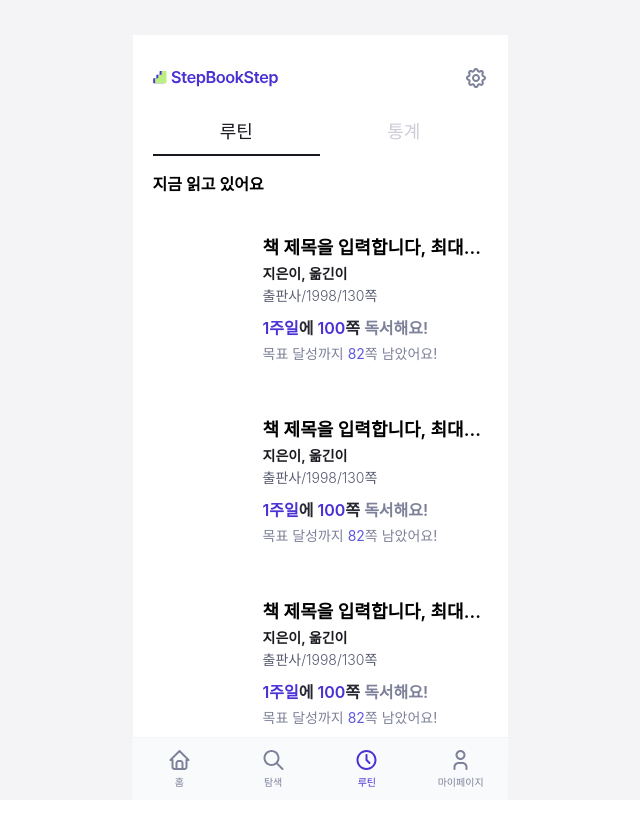
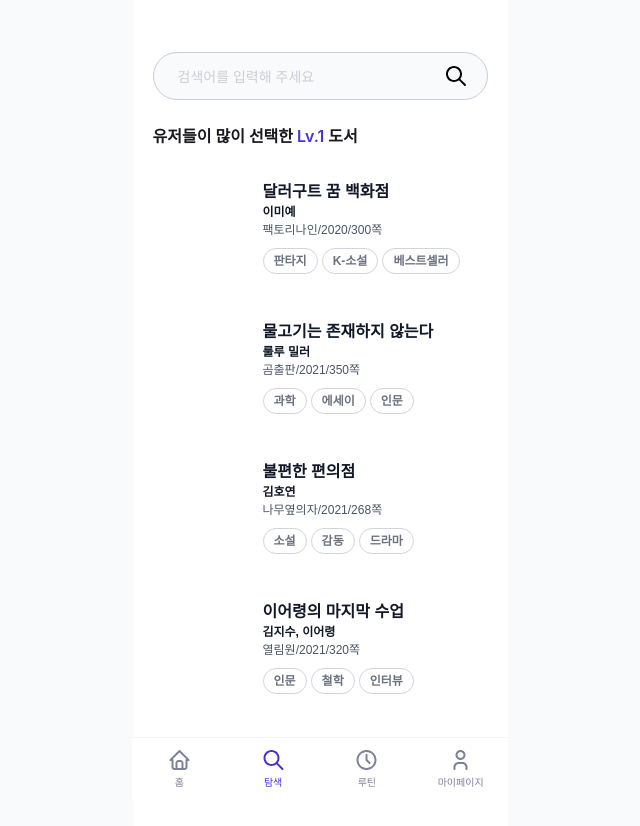
Before and after one commit to Leets-Official/StepBookStep-FE, a React (Vite) app: page / in a window 1280 px wide. Shown: the top 826 px of the page, without its empty margins (320-960 px from the left). Before the commit the page ends 800 px from the top, so only its background shows below. Built offline with nearby package versions, Linux system fonts and the light colour scheme; a web font is replaced by a local one.

Commit message:
feat : 탐색 페이지(필터, 필터 적용 페이지 제외) 구현

```diff
--- a/src/App.tsx
+++ b/src/App.tsx
@@ -1,7 +1,8 @@
 import BookList from "@/pages/Routine/BookList";
+import Search from "@/pages/Search/Search";
 
 function App() {
-  return <BookList />;
+  return <Search />;
 }
 
 export default App;
--- a/src/assets/icons/index.ts
+++ b/src/assets/icons/index.ts
@@ -22,3 +22,4 @@ export { default as UserIcon } from "./user.svg?react";
 export { default as XIcon } from "./x.svg?react";
 export { default as KakaoIcon } from "./kakao.svg?react";
 export { default as LogoIcon } from "./logo.svg?react";
+export { default as FilterIcon } from "./filter.svg?react";
--- a/src/components/BottomBar/BottomBar.styles.ts
+++ b/src/components/BottomBar/BottomBar.styles.ts
@@ -7,7 +7,7 @@ export const styles = {
     -translate-x-1/2
     w-full
     max-w-[375px]
-    bg-gray-50
+    bg-white
     border-t border-gray-100
 
     flex justify-around items-center
--- /dev/null
+++ b/src/pages/Search/Search.styles.ts
@@ -0,0 +1,103 @@
+export const wrapper = `
+  flex
+  justify-center
+  w-full
+  min-h-screen
+  bg-gray-50
+`;
+
+export const container = `
+  w-full
+  max-w-[375px]
+  mx-auto
+  min-h-screen
+  bg-white
+  relative
+  flex flex-col
+  pt-11
+
+  [&_nav]:bg-white
+  [&_nav]:z-50
+`;
+
+export const contentArea = `
+  flex-1
+  overflow-y-auto
+  px-[20px]
+  pb-[130px]
+  scrollbar-hide
+`;
+
+export const headerWrapper = `
+  w-full
+  h-[64px]
+  px-[20px]
+  flex
+  items-center
+  bg-white
+`;
+
+export const filterBar = `
+  w-full
+  px-[20px]
+  py-2
+  flex
+  items-center
+  gap-1
+  bg-white
+  sticky
+  top-0
+  z-10
+`;
+
+export const listWrapper = `
+  flex
+  flex-col
+  gap-[12px]
+`;
+
+export const subHeader = `
+  w-full
+  px-[20px]
+  h-[56px]
+  flex
+  items-center
+  bg-white
+  sticky
+  top-0
+  z-10
+`;
+
+export const filterButton = `
+  flex
+  flex-row
+  items-center
+  justify-center
+  w-[73px]
+  h-[44px]
+  gap-[4px]
+  rounded-full
+  transition-all
+  duration-150
+  cursor-pointer
+  bg-transparent
+  hover:bg-gray-50
+  active:bg-purple-100/40
+  whitespace-nowrap
+  -ml-2
+`;
+
+export const filterText = `
+  text-[14px]
+  font-medium
+  text-gray-600
+`;
+
+export const sectionTitle = `
+  font-['Pretendard']
+  font-semibold
+  text-[16px]
+  leading-[20px]
+  tracking-[0%]
+  text-gray-900
+`;
--- /dev/null
+++ b/src/pages/Search/Search.tsx
@@ -0,0 +1,115 @@
+import { useState } from "react";
+import * as S from "./Search.styles";
+import AppBar from "@/components/AppBar/AppBar";
+import BottomBar from "@/components/BottomBar/BottomBar";
+import { BookList } from "@/components/BookList/BookList";
+import TextField from "@/components/TextField/TextField";
+import { FilterIcon } from "@/assets/icons";
+import { dummySearchResults } from "./dummyData";
+
+const Search = () => {
+  const [searchText, setSearchText] = useState("");
+  const [isSearchMode, setIsSearchMode] = useState(false);
+
+  const handleFocus = () => {
+    setIsSearchMode(true);
+  };
+
+  const handleBackClick = () => {
+    setIsSearchMode(false);
+    setSearchText("");
+  };
+
+  return (
+    <>
+      <style>{`
+        /* ... 기존 스타일 태그 내용 유지 ... */
+        .search-page-wrapper span[class*="inline-flex"] {
+          border-width: 1px !important;
+          border-color: rgb(209 213 219) !important;
+          background-color: white !important;
+        }
+        .search-page-wrapper span[class*="inline-flex"] span {
+          font-family: 'Pretendard', sans-serif !important;
+          font-weight: 600 !important;
+          font-size: 12px !important;
+          line-height: 16px !important;
+          letter-spacing: 0% !important;
+          color: rgb(107 114 128) !important;
+        }
+        .search-page-wrapper h3 {
+          font-family: 'Pretendard', sans-serif !important;
+          font-weight: 600 !important;
+          font-size: 16px !important;
+          line-height: 20px !important;
+          color: rgb(17 24 39) !important;
+        }
+        .search-page-wrapper h3 + p {
+          font-family: 'Pretendard', sans-serif !important;
+          font-weight: 600 !important;
+          font-size: 12px !important;
+          line-height: 16px !important;
+          color: rgb(17 24 39) !important;
+        }
+        .search-page-wrapper h3 + p + p {
+          font-family: 'Pretendard', sans-serif !important;
+          font-weight: 400 !important;
+          font-size: 12px !important;
+          line-height: 16px !important;
+          letter-spacing: 0% !important;
+          color: rgb(75 85 99) !important;
+        }
+      `}</style>
+
+      {/* wrapper로 감싸서 양옆 배경색 적용 */}
+      <div className={S.wrapper}>
+        <div className={`${S.container} search-page-wrapper`}>
+          {isSearchMode ? (
+            <AppBar
+              mode="search"
+              searchText={searchText}
+              onSearchTextChange={(e) => setSearchText(e.target.value)}
+              onBackClick={handleBackClick}
+              searchPlaceholder="검색어를 입력해 주세요"
+            />
+          ) : (
+            <div className={S.headerWrapper}>
+              <TextField
+                placeholder="검색어를 입력해 주세요"
+                value={searchText}
+                onChange={(e) => setSearchText(e.target.value)}
+                onFocus={handleFocus}
+                icon={true}
+              />
+            </div>
+          )}
+
+          <div className={S.subHeader}>
+            {isSearchMode ? (
+              <button className={S.filterButton} onClick={() => console.log("필터 클릭")}>
+                {FilterIcon && <FilterIcon className="w-6 h-6 text-gray-500" />}
+                <span className={S.filterText}>필터</span>
+              </button>
+            ) : (
+              <h2 className={S.sectionTitle}>
+                유저들이 많이 선택한 <span className="text-purple-500">Lv.1</span> 도서
+              </h2>
+            )}
+          </div>
+
+          <div className={S.contentArea}>
+            <div className={S.listWrapper}>
+              {dummySearchResults.slice(0, 4).map((book, index) => (
+                <BookList key={index} {...book} readingState="before" />
+              ))}
+            </div>
+          </div>
+
+          <BottomBar defaultTab="search" />
+        </div>
+      </div>
+    </>
+  );
+};
+
+export default Search;
--- /dev/null
+++ b/src/pages/Search/dummyData.ts
@@ -0,0 +1,49 @@
+import type { BookListProps } from "@/components/BookList/BookList.types";
+
+export const dummySearchResults: BookListProps[] = [
+  {
+    readingState: "before",
+    title: "달러구트 꿈 백화점",
+    author: "이미예",
+    publisher: "팩토리나인",
+    publicYear: "2020",
+    totalPages: 300,
+    tags: ["판타지", "K-소설", "베스트셀러"],
+  },
+  {
+    readingState: "before",
+    title: "물고기는 존재하지 않는다",
+    author: "룰루 밀러",
+    publisher: "곰출판",
+    publicYear: "2021",
+    totalPages: 350,
+    tags: ["과학", "에세이", "인문"],
+  },
+  {
+    readingState: "before",
+    title: "불편한 편의점",
+    author: "김호연",
+    publisher: "나무옆의자",
+    publicYear: "2021",
+    totalPages: 268,
+    tags: ["소설", "감동", "드라마"],
+  },
+  {
+    readingState: "before",
+    title: "이어령의 마지막 수업",
+    author: "김지수, 이어령",
+    publisher: "열림원",
+    publicYear: "2021",
+    totalPages: 320,
+    tags: ["인문", "철학", "인터뷰"],
+  },
+   {
+    readingState: "before",
+    title: "헤어질 결심 각본",
+    author: "정서경, 박찬욱",
+    publisher: "을유문화사",
+    publicYear: "2022",
+    totalPages: 180,
+    tags: ["예술", "영화", "대본"],
+  },
+];
```
Also changed, not shown: src/pages/Search/Search.types.ts (added, +7 -0 lines), src/assets/icons/filter.svg (added).
